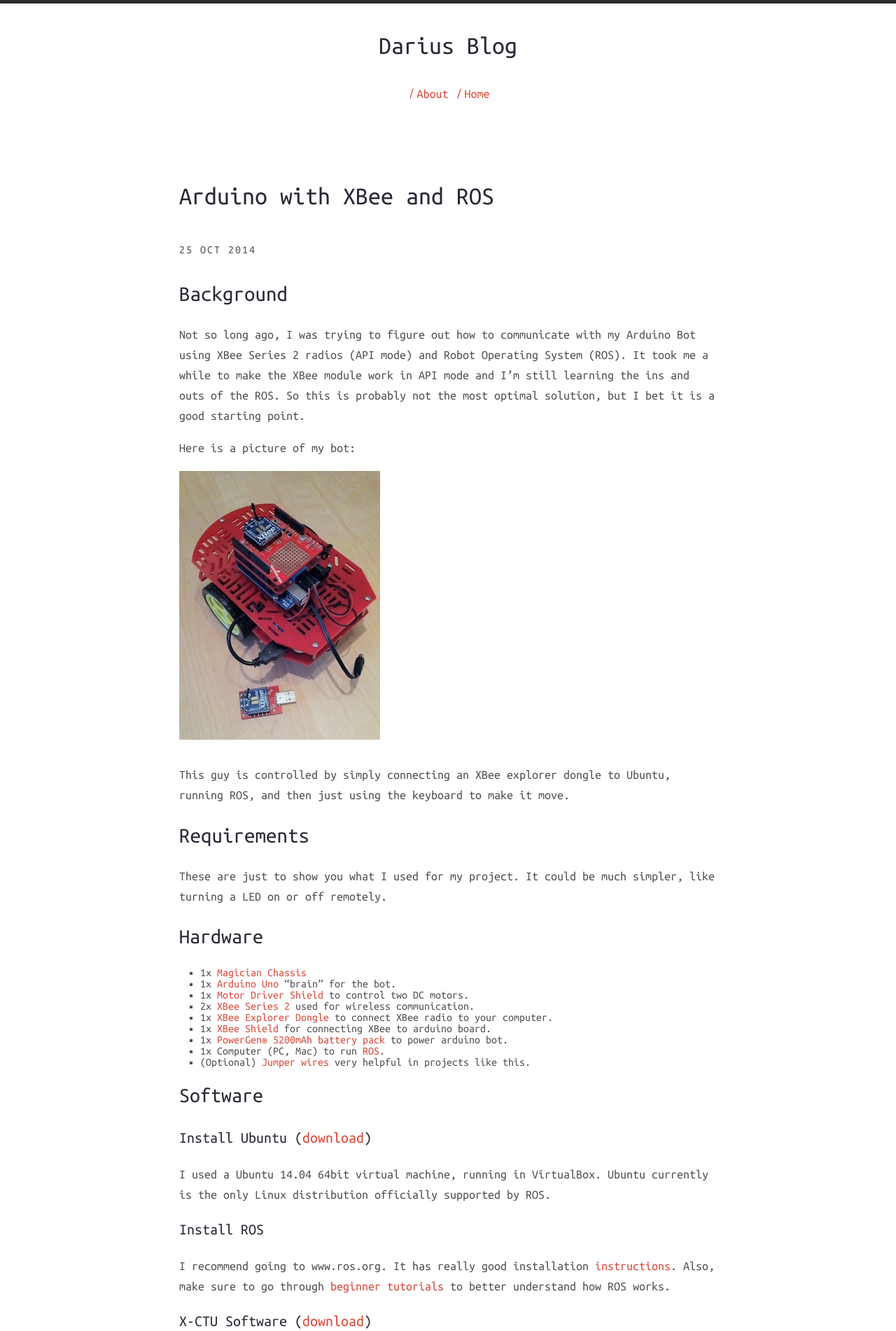
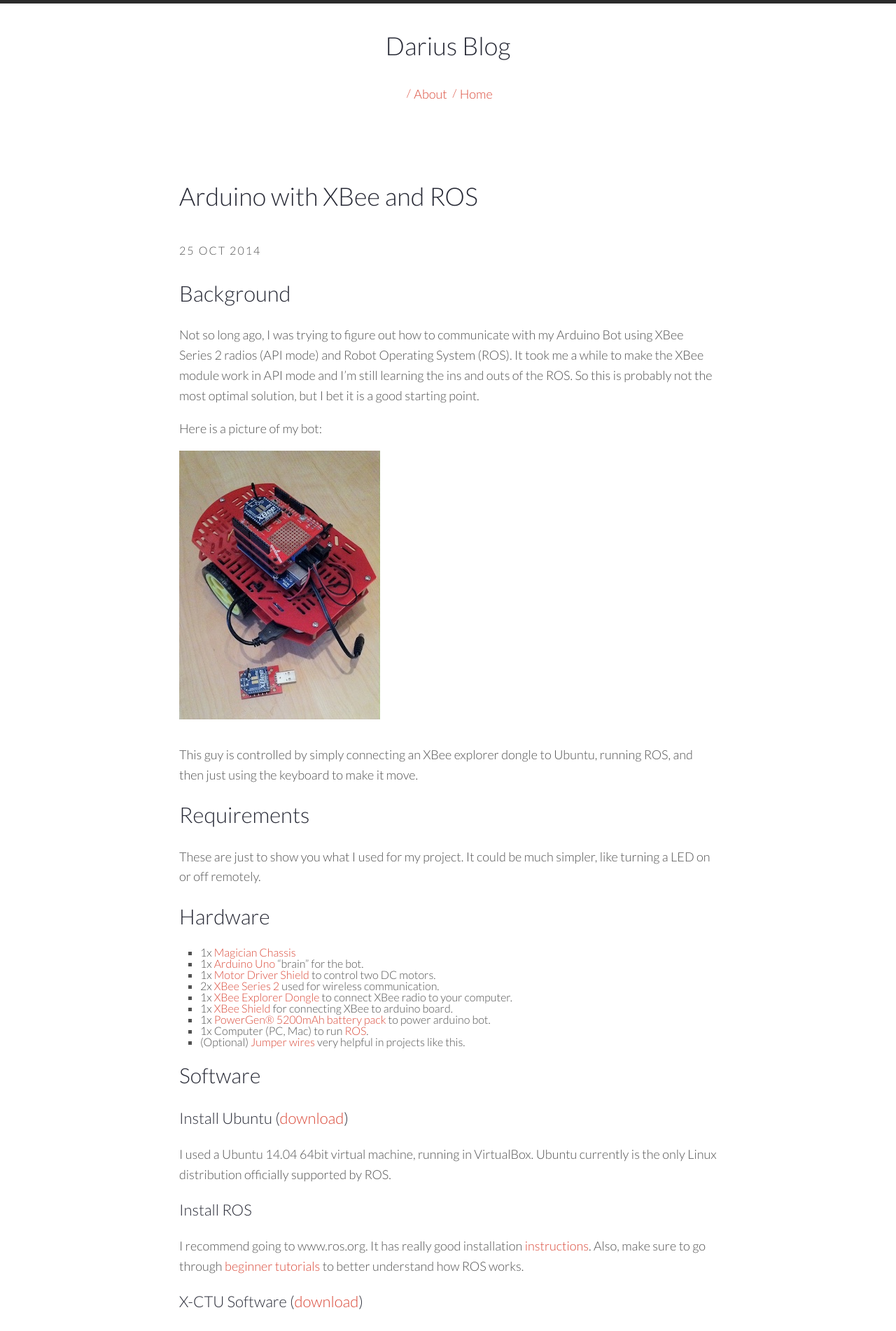
Before and after one commit to dariusbakunas/dariusbakunas.github.io, a Jekyll site: the page built from _posts/2014-10-25-arduino-with-xbee-and-ros.md, in a window 1280 px wide. Shown: the top 1902 px of the page at 70% size. Built offline with Jekyll 4.4.1, drawn with Linux system fonts in a browser that asks for light colours; nearby versions of some CDN libraries.

Commit message:
Changed primary and code fonts

```diff
--- a/assets/css/_sass/_base.scss
+++ b/assets/css/_sass/_base.scss
@@ -10,8 +10,9 @@ dl, dd, ol, ul, figure {
 
 body {
   font: {
+    family: $primary-font;
+    weight:300;
     size: 100%;
-    family: $primary-font; // variables inside partials > _variables.scss
   }
 }
 
--- a/assets/css/_sass/_syntax.scss
+++ b/assets/css/_sass/_syntax.scss
@@ -1,6 +1,6 @@
 /*** Pygments ***/
 .highlight{
-    //background-color: #073642;
+    font-family: $code-font;
     background-color: $base-00;
     color: #93a1a1;
     border: 1px solid #2d6472;
--- a/assets/css/_sass/_variables.scss
+++ b/assets/css/_sass/_variables.scss
@@ -1,16 +1,9 @@
 // General colors
-
 $color-white: #FFF;
 $color-black: #000;
 
 $color-1: $color-white;
 $color-2: #515151;
-
-// Our variables
-$base-font-family: 'Ubuntu Mono', sans-serif;
-$base-font-size:   16px;
-$small-font-size:  $base-font-size * 0.875;
-$base-line-height: 1.5;
 
 $text-color:       #111;
 $background-color: #fdfdfd;
@@ -41,4 +34,7 @@ $grey-color-dark:  darken($grey-color, 25%);
 $spacing-unit:     30px;
 
 // Fonts
-$primary-font: 'Ubuntu Mono', sans-serif;
+@import url(http://fonts.googleapis.com/css?family=Lato:300italic,700italic,300,700);
+
+$primary-font: Lato, "Helvetica Neue", Helvetica, Arial, sans-serif;
+$code-font: 'Ubuntu Mono', sans-serif;
--- a/assets/css/main.scss
+++ b/assets/css/main.scss
@@ -3,7 +3,6 @@
 
 @import "reset.css";
 
-// Import partials from `sass_dir` (defaults to `_sass`)
 @import
   "variables",
   "base",
```
